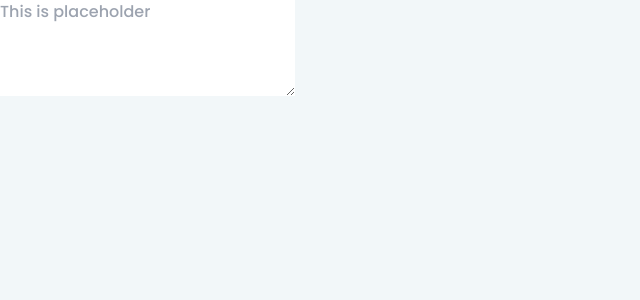
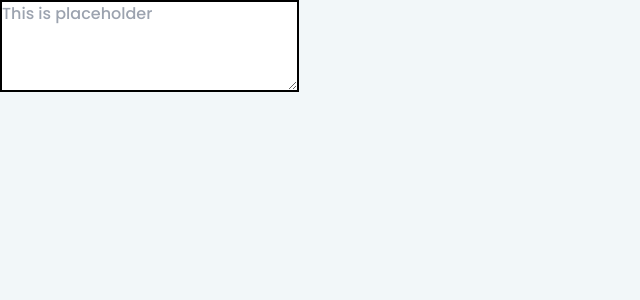
Before and after one commit to abhay-rana/REACT-MODAL-PORTALS, a React (Create React App) app: page / in a window 1280 px wide. Shown: the top 300 px of the page, without its empty margins (0-640 px from the left). Built offline with nearby package versions, Linux system fonts and the light colour scheme.

Commit message:
text area

```diff
--- a/src/check.js
+++ b/src/check.js
@@ -10,11 +10,11 @@ const Check = () => {
         <TextArea
           value={state}
           onChange={(e) => setState(e.target.value)}
-          className=""
+          className="border-2 border-black"
           placeholder="This is placeholder"
-          row_height={20}
+          row_height={20} //this is in px this is line height
           min_row={4}
-          max_row={8}
+          max_row={20}
         />
       </div>
     </>
--- a/src/components/utils/form/text-area.js
+++ b/src/components/utils/form/text-area.js
@@ -18,15 +18,12 @@ const TextArea = (
 
   useEffect(() => {
     if (text_area_ref.current.scrollHeight) {
-      const scrollHeight = text_area_ref.current.scrollHeight;
+      const scrollHeight =    text_area_ref.current.scrollHeight > max_height ?  max_height : text_area_ref.current.scrollHeight ;
       text_area_ref.current.style.height = scrollHeight + "px";
     }
-    return () => {
-      console.log("will this be runs");
-    };
+   return ()=>{}
   }, [value]);
 
-  console.log("new", extra_class.current);
 
   useEffect(() => {
     if (!!scroll_direction) extra_class.current += "resize ";
@@ -37,7 +34,7 @@ const TextArea = (
   const max_height = max_row * row_height; //maximum height of the textarea
 
   const getRef = (el) => {
-    console.log({ el });
+
     text_area_ref.current = el;
     if (!!ref) ref.current = el;
   };
@@ -51,25 +48,28 @@ const TextArea = (
     console.log(!!max_row && newHeight > max_height);
     //if the newHeight is more than the maximumHeight then show the scrollbar
     if (!!max_row && newHeight > max_height) {
-      extra_class += `overflow-y-auto text-lg`;
-      console.log(extra_class.current);
+      extra_class.overflow="overflow-y-auto "
+
+    }else{
+      extra_class.overflow="overflow-hidden ";
     }
 
-    return min_height > newHeight ? min_height : newHeight;
+    return (min_height > newHeight )? (min_height) : (newHeight > max_height ? max_height : newHeight);
   }
 
   const overrideOnChange = (e) => {
     onChange(e);
     text_area_ref.current.style.height = calcHeight(e.target.value) + "px";
+
   };
 
-  console.log("old", extra_class.current);
+
 
   return (
     <>
       <div>
         <textarea
-          className={` ${className} ${extra_class} `}
+          className={`${className} ${extra_class.current} ${extra_class.overflow} `}
           ref={getRef}
           onChange={overrideOnChange}
           value={value}
```
